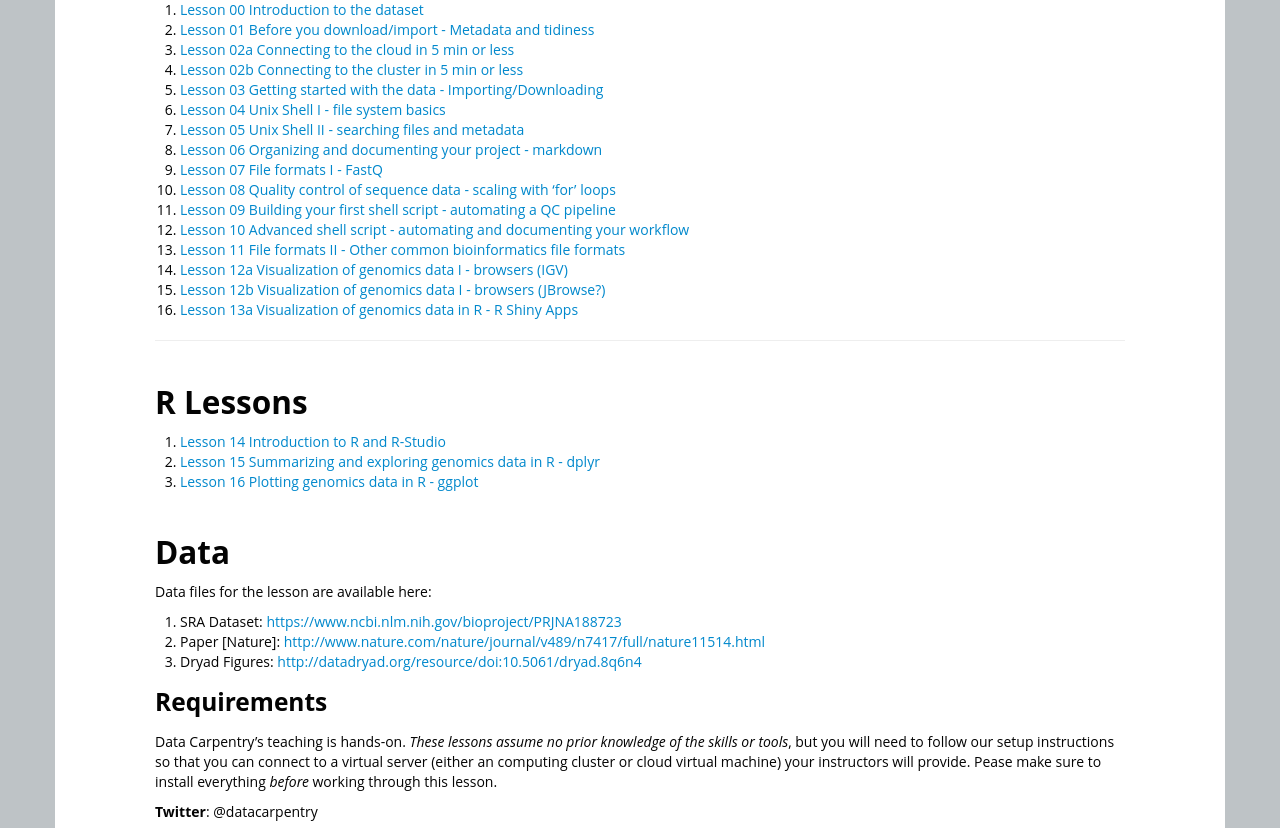
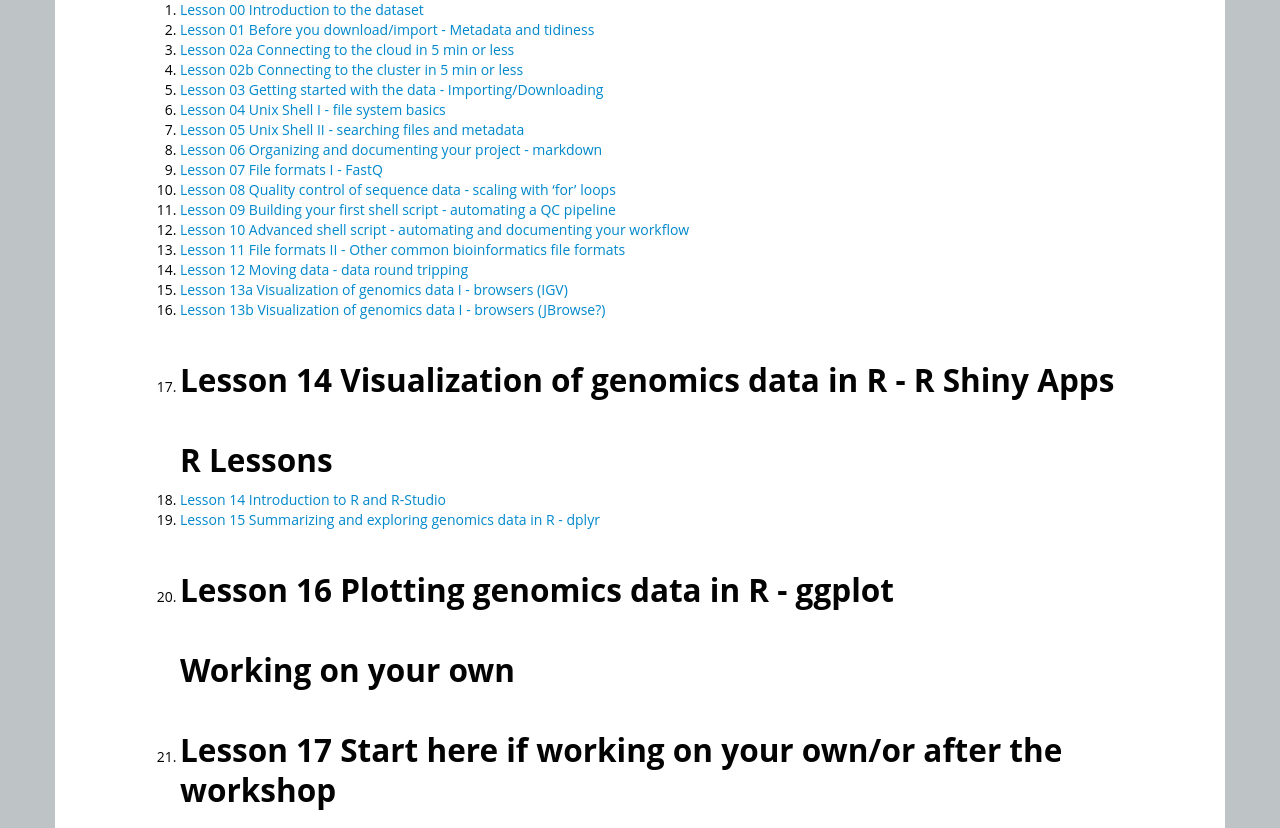
Before and after one commit to JasonJWilliamsNY/dc_genomics, a Jekyll site: the page built from index.md, in a window 1280 px wide and 900 px high, scrolled down 1021 px, cut to the strip 0-828 px from the top of the window. Built offline with Jekyll 4.4.1, drawn with Linux system fonts in a browser that asks for light colours; nearby versions of some CDN libraries; library files that are not in the unit come from our copies; Markdown is read by kramdown in place of the engine named in the settings.

Commit message:
Updating lesson list

```diff
--- a/index.md
+++ b/index.md
@@ -64,16 +64,19 @@ Lessons introduce and reinforce basic skills in the Unix shell and R, and are **
 11. [Lesson 09 Building your first shell script - automating a QC pipeline]()
 12. [Lesson 10 Advanced shell script - automating and documenting your workflow]()
 13. [Lesson 11 File formats II - Other common bioinformatics file formats]()
-14. [Lesson 12a Visualization of genomics data I - browsers (IGV)]()
-15. [Lesson 12b Visualization of genomics data I - browsers (JBrowse?)]()
-16. [Lesson 13a Visualization of genomics data in R - R Shiny Apps]()
-
+14. [Lesson 12 Moving data - data round tripping]()
+14. [Lesson 13a Visualization of genomics data I - browsers (IGV)]()
+15. [Lesson 13b Visualization of genomics data I - browsers (JBrowse?)]()
+16. [Lesson 14 Visualization of genomics data in R - R Shiny Apps]()
 ---
 ## R Lessons
 1. [Lesson 14 Introduction to R and R-Studio]()
 2. [Lesson 15 Summarizing and exploring genomics data in R - dplyr]()
 3. [Lesson 16 Plotting genomics data in R - ggplot]()
-
+---
+## Working on your own
+1. [Lesson 17 Start here if working on your own/or after the workshop]()
+---
 ## Data
 
 Data files for the lesson are available here:
@@ -81,7 +84,6 @@ Data files for the lesson are available here:
 1. SRA Dataset: [https://www.ncbi.nlm.nih.gov/bioproject/PRJNA188723](https://www.ncbi.nlm.nih.gov/bioproject/PRJNA188723)
 2. Paper [Nature]: [http://www.nature.com/nature/journal/v489/n7417/full/nature11514.html](http://www.nature.com/nature/journal/v489/n7417/full/nature11514.html)
 3. Dryad Figures: [http://datadryad.org/resource/doi:10.5061/dryad.8q6n4](http://datadryad.org/resource/doi:10.5061/dryad.8q6n4)
-
 
 ### Requirements
 
```
